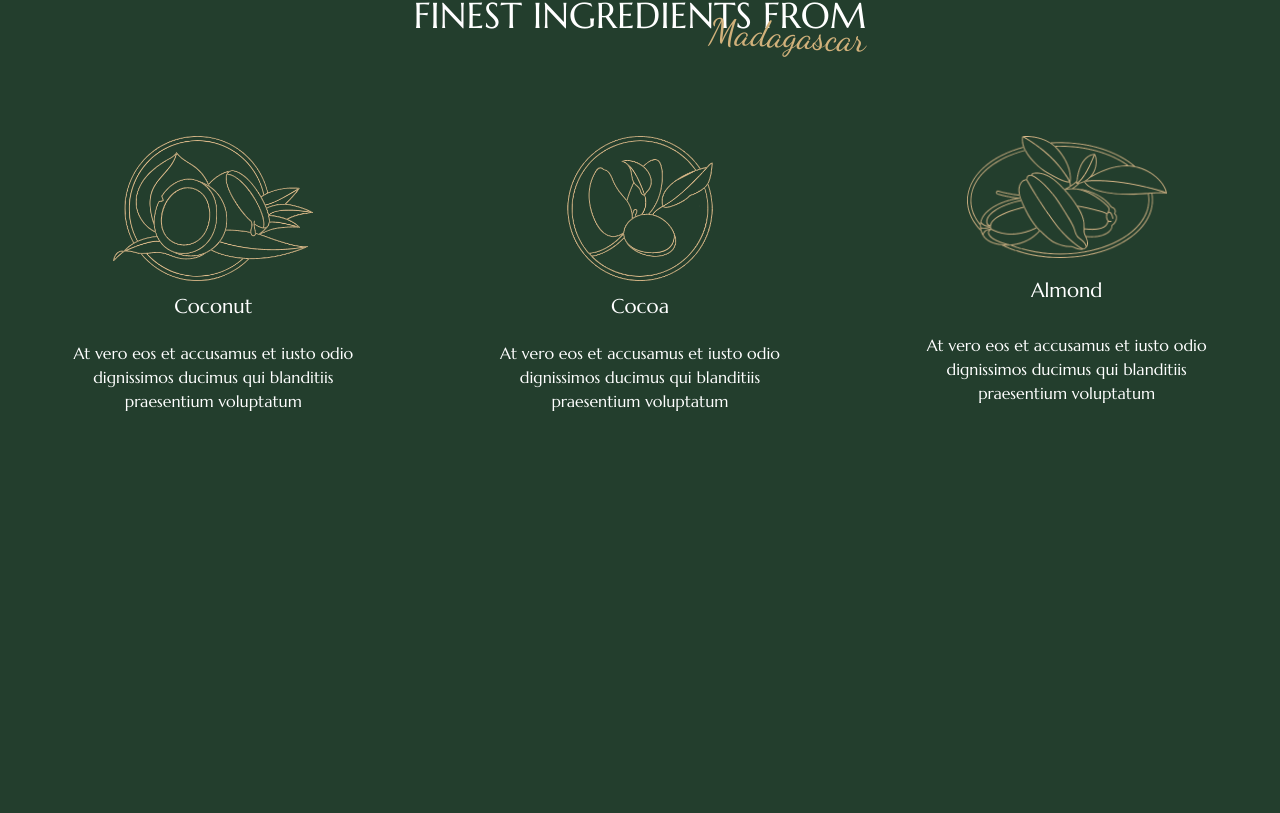
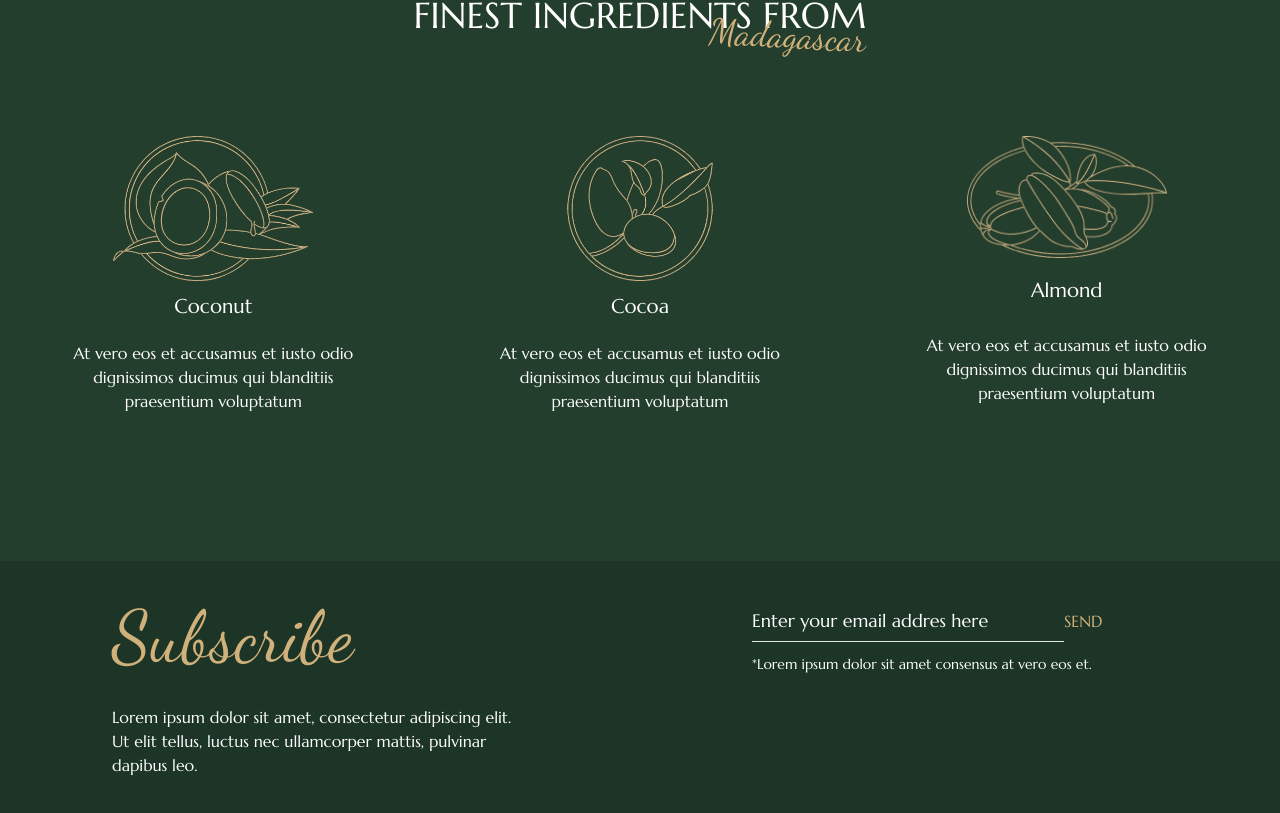
Before and after one commit to marjanmokhtari/vegan_shop, a Next.js app: page / in a window 1280 px wide. Shown: the part 3011-3824 px from the top of the page. Before the commit the page ends 3572 px from the top, so only its background shows below. Built offline with nearby package versions, Linux system fonts and the light colour scheme; no server answers.

Commit message:
add row 5

```diff
--- /dev/null
+++ b/src/app/assets/row/row5.jsx
@@ -0,0 +1,34 @@
+import React from 'react'
+
+import localFont from 'next/font/local'
+const myFont = localFont({
+    src: "../font/DancingScript-Regular.ttf",
+    display: "swap",
+});
+
+
+export default function row5() {
+    return (
+        <section className=' w-full flex flex-wrap py-10  bg-[#1c3526] *:xl:w-1/2 *:w-full *:lg:px-28 *:px-12'>
+            <section>
+                <section className={myFont.className}>
+                    <section className=' w-full'>
+                        <h6 className=' text-[#d1b17b] text-7xl'>Subscribe</h6>
+                    </section>
+                </section>
+                <section>
+                    <p className=' w-full md:w-full text-white py-8'>Lorem ipsum dolor sit amet, consectetur adipiscing elit. Ut elit tellus, luctus nec ullamcorper mattis, pulvinar dapibus leo.</p>
+                </section>
+            </section>
+            <section>
+                <section className=' w-full  flex '>
+                    <input type="text" placeholder='Enter your email addres here' className=' placeholder:text-white placeholder:text-lg  caret-white w-3/4 bg-transparent py-2 border-t-0 border-r-0 border-l-0 border-b-1 border-b border outline-none ' />
+                    <span className=' flex items-center text-[#d1b17b] uppercase cursor-pointer'>send</span>
+                </section>
+                <section>
+                    <p className=' text-white text-sm py-3'>*Lorem ipsum dolor sit amet consensus at vero eos et.</p>
+                </section>
+            </section>
+        </section>
+    )
+}
--- a/src/app/page.jsx
+++ b/src/app/page.jsx
@@ -10,6 +10,7 @@ import Row_one from "./assets/row/row_one";
 import Row_tow from "./assets/row/row_tow";
 import Row_three from "./assets/row/row3";
 import Row_four from "./assets/row/row4";
+import Row5 from "./assets/row/row5";
 export default function Home() {
   return (
     <>
@@ -45,6 +46,7 @@ export default function Home() {
           <section className=" 2xl:container w-full flex flex-wrap">
             <Row_four></Row_four>
           </section>
+          <Row5></Row5>
       </main>
     </>
   );
```
